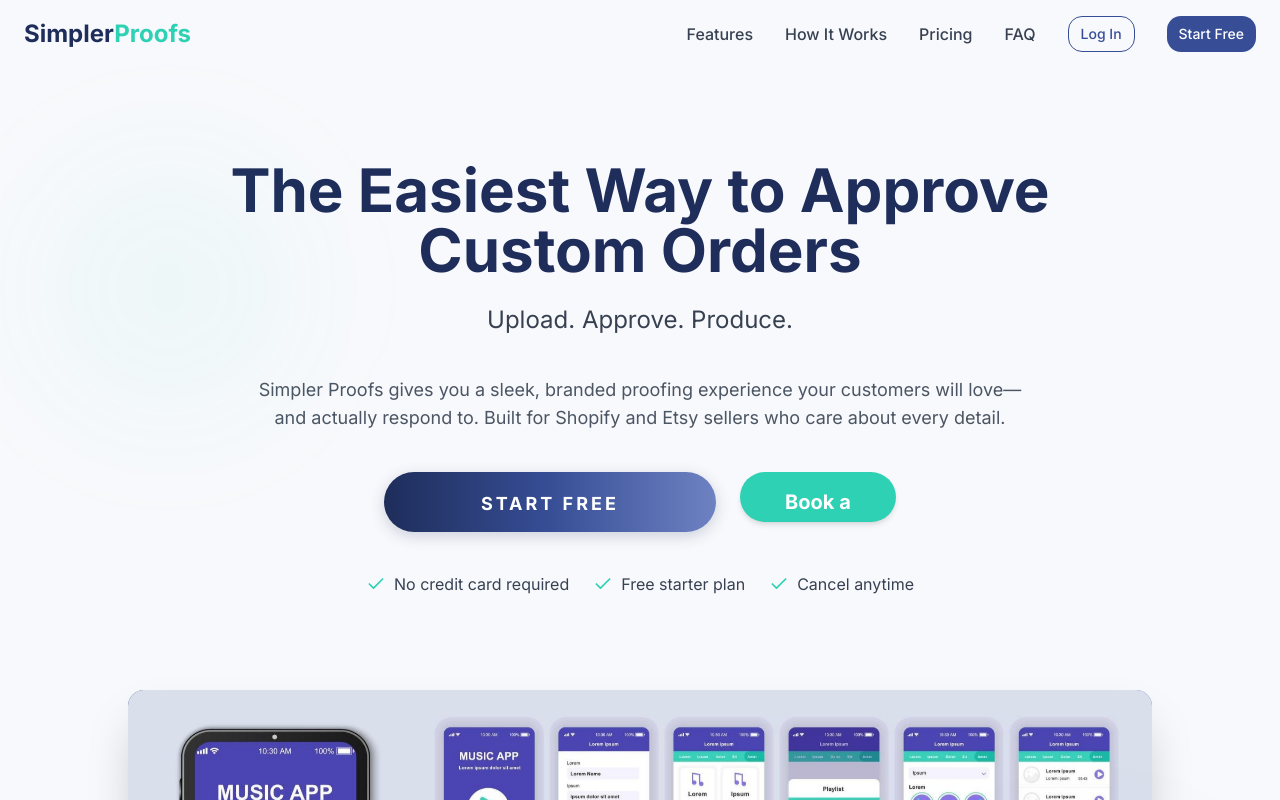
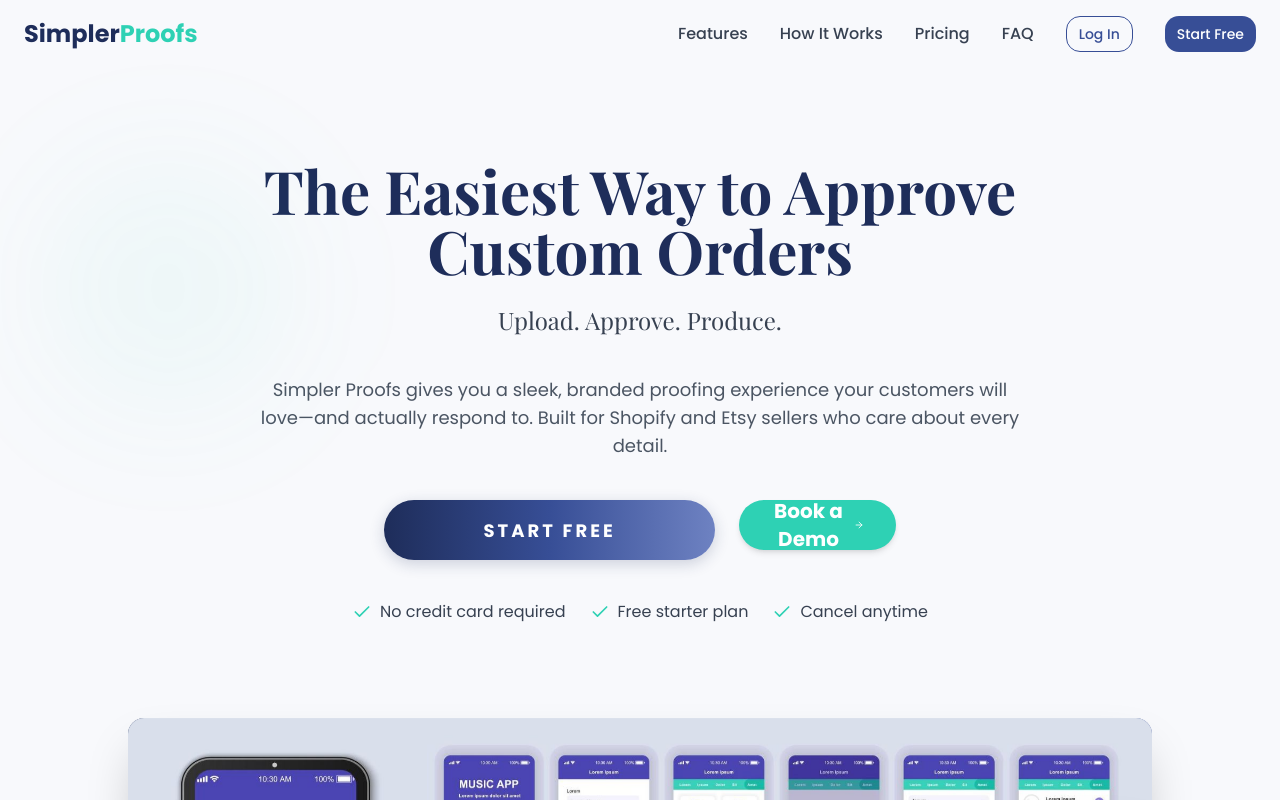
Before and after one commit to Ridge-Bulaquena/proof-magic-flow, a React (Vite) app: page / in a window 1280 px wide. Shown: the top 800 px of the page. Built offline with nearby package versions, Linux system fonts and the light colour scheme.

Commit message:
Fix: Update fonts and button styles
Update the application to use Poppins and Playfair Display fonts.
Also, fix the button styles to center the text vertically and horizontally.

```diff
--- a/index.html
+++ b/index.html
@@ -7,6 +7,10 @@
     <title>Simpler Proofs - The Easiest Way to Approve Custom Orders</title>
     <meta name="description" content="Simpler Proofs helps Shopify and Etsy sellers get design approvals fast with a beautiful, mobile-friendly proofing experience." />
     <meta name="author" content="Simpler Proofs" />
+
+    <link rel="preconnect" href="https://fonts.googleapis.com">
+    <link rel="preconnect" href="https://fonts.gstatic.com" crossorigin>
+    <link href="https://fonts.googleapis.com/css2?family=Playfair+Display:wght@400;500;600;700;800&family=Poppins:wght@300;400;500;600;700&display=swap" rel="stylesheet">
 
     <meta property="og:title" content="Simpler Proofs - The Easiest Way to Approve Custom Orders" />
     <meta property="og:description" content="Simpler Proofs helps Shopify and Etsy sellers get design approvals fast with a beautiful, mobile-friendly proofing experience." />
--- a/src/components/Hero.tsx
+++ b/src/components/Hero.tsx
@@ -20,11 +20,11 @@ const Hero = () => {
     <section className="relative pt-32 pb-20 md:pt-40 md:pb-24 overflow-hidden">
       <div className="container mx-auto px-4">
         <div className="flex flex-col items-center text-center max-w-4xl mx-auto">
-          <h1 className="text-4xl md:text-5xl lg:text-6xl font-bold text-brand-purple-dark mb-6 leading-tight">
+          <h1 className="text-4xl md:text-5xl lg:text-6xl font-bold text-brand-purple-dark mb-6 leading-tight font-serif">
             The Easiest Way to Approve Custom Orders
           </h1>
 
-          <p className="text-xl md:text-2xl text-gray-700 mb-10 max-w-2xl">
+          <p className="text-xl md:text-2xl text-gray-700 mb-10 max-w-2xl font-serif">
             Upload. Approve. Produce.
           </p>
 
--- a/src/index.css
+++ b/src/index.css
@@ -1,5 +1,3 @@
-
-@import url('https://fonts.googleapis.com/css2?family=Inter:wght@100;200;300;400;500;600;700;800;900&display=swap');
 
 @tailwind base;
 @tailwind components;
@@ -90,12 +88,18 @@
   body {
     @apply bg-background text-foreground font-sans antialiased;
   }
+
+  h1, h2, h3, h4, h5, h6 {
+    @apply font-serif;
+  }
 }
 
 @layer components {
   .button {
     position: relative;
-    display: inline-block;
+    display: inline-flex;
+    align-items: center;
+    justify-content: center;
     padding: 18px 40px;
     width: 80%;
     max-width: 700px;
@@ -105,6 +109,7 @@
     background: linear-gradient(90deg, #1e2d5a 0%, #374e96 50%, #6e82c2 100%);
     color: white;
     font-size: 22px;
+    font-family: 'Poppins', sans-serif;
     font-weight: 700;
     letter-spacing: 6px;
     text-align: center;
@@ -150,7 +155,7 @@
   }
 
   .button-secondary {
-    @apply relative inline-block py-4 px-8 w-auto max-w-[350px] h-[50px] border-none rounded-full bg-brand-teal text-white font-bold text-xl text-center cursor-pointer overflow-hidden transition-transform shadow-md hover:scale-105 active:scale-95;
+    @apply relative inline-flex items-center justify-center py-4 px-8 w-auto max-w-[350px] h-[50px] border-none rounded-full bg-brand-teal text-white font-bold text-xl text-center cursor-pointer overflow-hidden transition-transform shadow-md hover:scale-105 active:scale-95 font-sans;
   }
 
   .button-secondary::after {
--- a/tailwind.config.ts
+++ b/tailwind.config.ts
@@ -116,7 +116,8 @@ export default {
 				'float': 'float 6s ease-in-out infinite',
 			},
 			fontFamily: {
-				sans: ['Inter', 'system-ui', 'sans-serif'],
+				sans: ['Poppins', 'system-ui', 'sans-serif'],
+				serif: ['Playfair Display', 'Georgia', 'serif'],
 			},
 			backgroundImage: {
 				'gradient-radial': 'radial-gradient(var(--tw-gradient-stops))',
```
